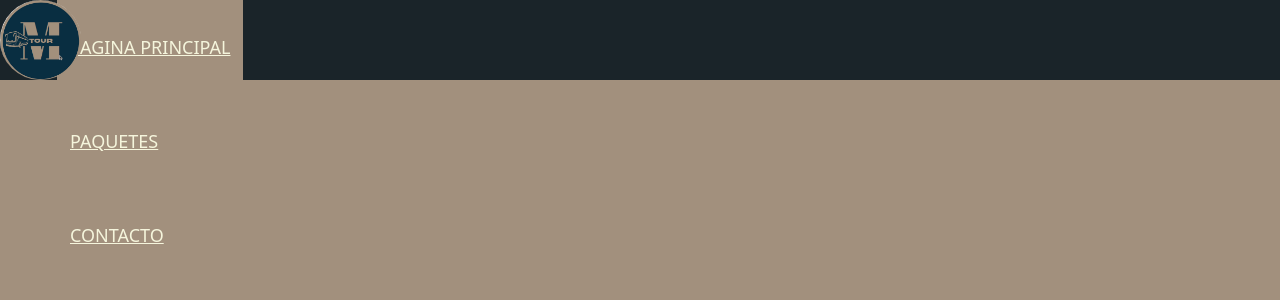
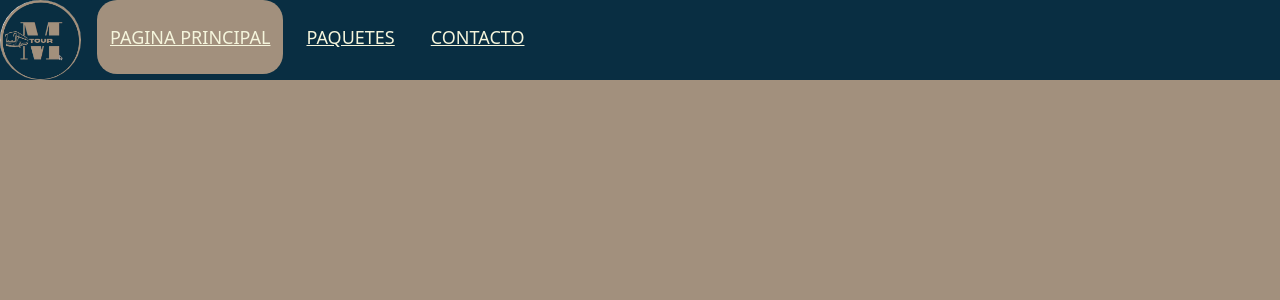
Before and after one commit to VALENTINQUIROGA08/m-tours, a PHP site: page / in a window 1280 px wide. Shown: the top 300 px of the page. Run offline with PHP 8.4, Linux system fonts and the light colour scheme; data comes from the database, SQL or seed files in the repository; data that the repository does not hold is empty.

Commit message:
DEJALO ASIIIII

```diff
--- a/index.css
+++ b/index.css
@@ -1,3 +1,4 @@
+
 
 *{
     padding: 0;
@@ -12,7 +13,7 @@ body{
     background-color: #a2907d ;
 }
 nav{
-    background:#1a2429;
+    background:#092e42;
     height: 80px;
     width: 100%;
 }
@@ -27,14 +28,15 @@ nav{
 }
 
 nav ul{
-    float: left;
-    margin-left: 20px;
+    display: flex;
+    justify-content: flex-left;
+    margin-left: 60px;
 }
 
 nav ul li{
     flex-direction: row;
     display:flex;
-    line-height: 80px;
+    line-height: 60px;
     margin: 0 5px;
 }
 nav ul li a{
@@ -48,6 +50,7 @@ nav ul li a{
 li a.active, li a:hover{
     background:#a2907d;
     transition: .5s;
+    border-radius: 20px;
 }
 
 .checkbtn{
```
